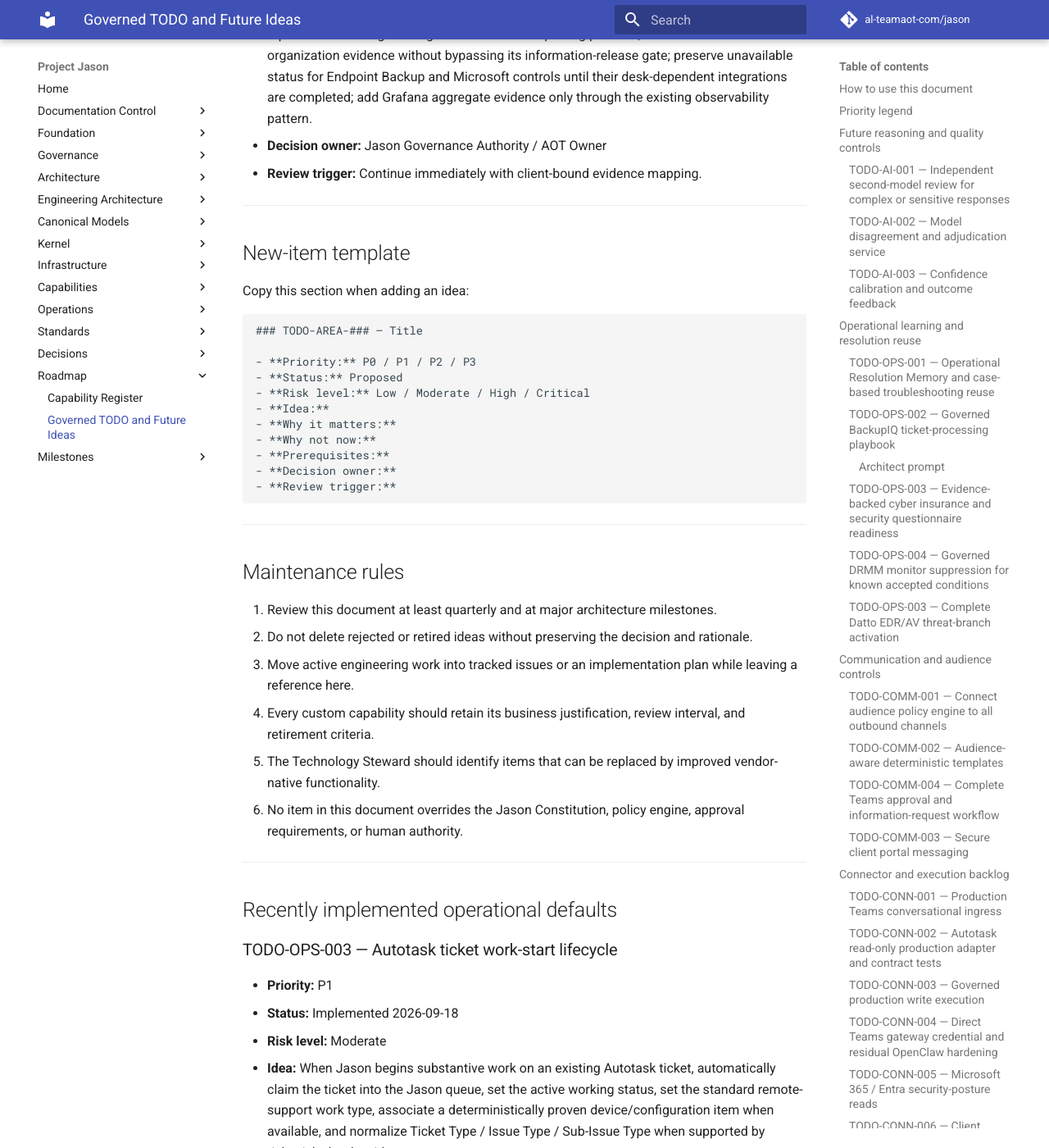
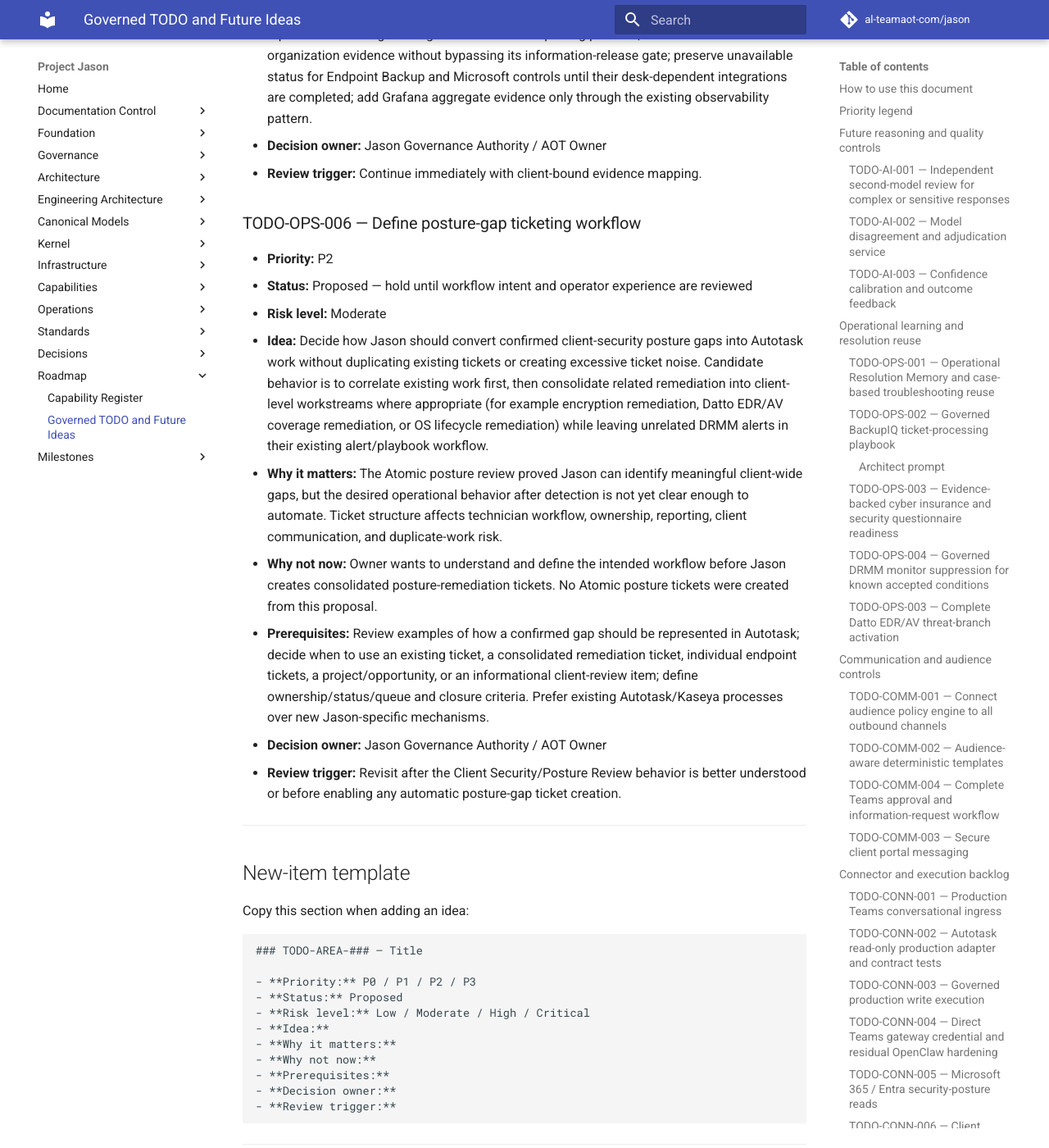
Before and after one commit to al-teamaot-com/jason, an MkDocs documentation site: the page built from docs/roadmaps/Project-Jason-TODO-and-Future-Ideas.md, in a window 1280 px wide and 1400 px high, scrolled down 33563 px. Shown: the whole window at 82% size. Built offline with MkDocs 1.6.1 and Material for MkDocs 9.7.7, drawn with Linux system fonts in a browser that asks for light colours; comment, search, counter and statistics services are not loaded.

Commit message:
Defer posture gap ticketing workflow

```diff
--- a/docs/roadmaps/Project-Jason-TODO-and-Future-Ideas.md
+++ b/docs/roadmaps/Project-Jason-TODO-and-Future-Ideas.md
@@ -951,6 +951,18 @@
 - **Decision owner:** Jason Governance Authority / AOT Owner
 - **Review trigger:** Continue immediately with client-bound evidence mapping.
 
+### TODO-OPS-006 — Define posture-gap ticketing workflow
+
+- **Priority:** P2
+- **Status:** Proposed — hold until workflow intent and operator experience are reviewed
+- **Risk level:** Moderate
+- **Idea:** Decide how Jason should convert confirmed client-security posture gaps into Autotask work without duplicating existing tickets or creating excessive ticket noise. Candidate behavior is to correlate existing work first, then consolidate related remediation into client-level workstreams where appropriate (for example encryption remediation, Datto EDR/AV coverage remediation, or OS lifecycle remediation) while leaving unrelated DRMM alerts in their existing alert/playbook workflow.
+- **Why it matters:** The Atomic posture review proved Jason can identify meaningful client-wide gaps, but the desired operational behavior after detection is not yet clear enough to automate. Ticket structure affects technician workflow, ownership, reporting, client communication, and duplicate-work risk.
+- **Why not now:** Owner wants to understand and define the intended workflow before Jason creates consolidated posture-remediation tickets. No Atomic posture tickets were created from this proposal.
+- **Prerequisites:** Review examples of how a confirmed gap should be represented in Autotask; decide when to use an existing ticket, a consolidated remediation ticket, individual endpoint tickets, a project/opportunity, or an informational client-review item; define ownership/status/queue and closure criteria. Prefer existing Autotask/Kaseya processes over new Jason-specific mechanisms.
+- **Decision owner:** Jason Governance Authority / AOT Owner
+- **Review trigger:** Revisit after the Client Security/Posture Review behavior is better understood or before enabling any automatic posture-gap ticket creation.
+
 ---
 
 ## New-item template
```
